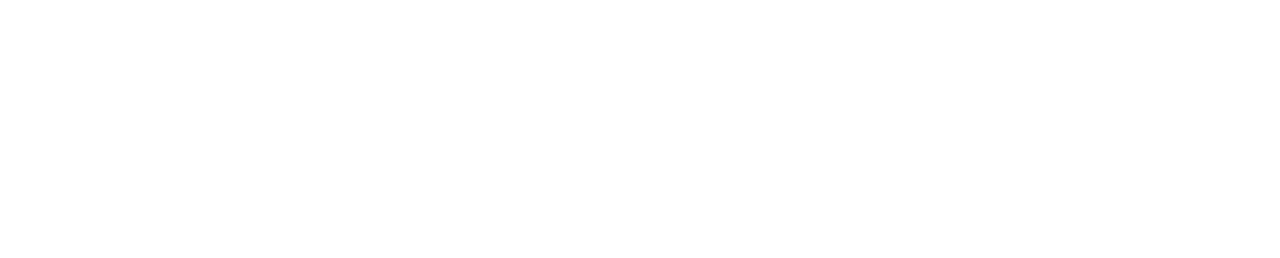
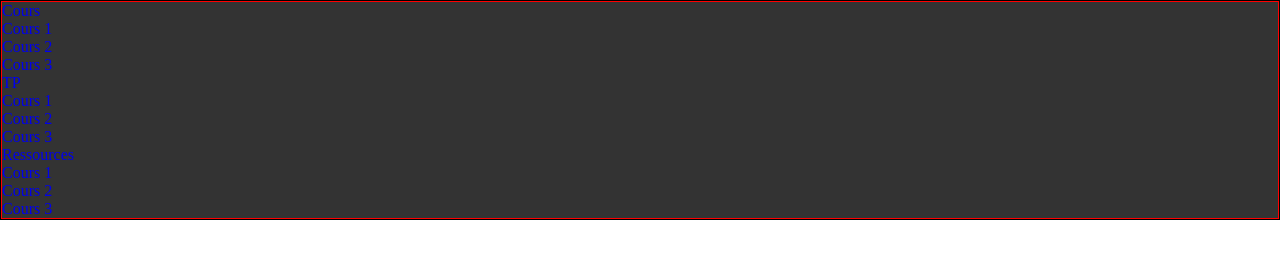
Before and after one commit to CallensJ/hub-js, a website built with Vite: page index.html in a window 1280 px wide. Built offline with nearby package versions, Linux system fonts and the light colour scheme.

Commit message:
added dropdown menu and general styles

```diff
--- a/index.html
+++ b/index.html
@@ -1,4 +1,4 @@
-<!doctype html>
+<!DOCTYPE html>
 <html lang="en">
   <head>
     <meta charset="UTF-8" />
@@ -7,7 +7,38 @@
     <title>Vite App</title>
   </head>
   <body>
-
+    <div class="container">
+      <section id="hero">
+        <nav class="navbar">
+          <ul class="navbar__list">
+            <li class="dropdown">
+              <a href="#" class="dropdown__link">Cours</a>
+              <ul class="dropdown__menu">
+                <li><a href="#">Cours 1</a></li>
+                <li><a href="#">Cours 2</a></li>
+                <li><a href="#">Cours 3</a></li>
+              </ul>
+            </li>
+            <li class="dropdown">
+              <a href="#" class="dropdown__link">TP</a>
+              <ul class="dropdown__menu">
+                <li><a href="#">Cours 1</a></li>
+                <li><a href="#">Cours 2</a></li>
+                <li><a href="#">Cours 3</a></li>
+              </ul>
+            </li>
+            <li class="dropdown">
+              <a href="#" class="dropdown__link">Ressources</a>
+              <ul class="dropdown__menu">
+                <li><a href="#">Cours 1</a></li>
+                <li><a href="#">Cours 2</a></li>
+                <li><a href="#">Cours 3</a></li>
+              </ul>
+            </li>
+          </ul>
+        </nav>
+      </section>
+    </div>
     <script type="module" src="/main.js"></script>
   </body>
 </html>
--- a/sass/_global.scss
+++ b/sass/_global.scss
@@ -0,0 +1,30 @@
+/* GENERAL STYLES AND CLASSES */
+
+* {
+    box-sizing: border-box;
+    margin: 0;
+    padding: 0;
+  }
+
+  html {
+    font-size: 100%;
+  }
+  li {
+    list-style-type: none;
+  }
+  a {
+    text-decoration: none;
+  }
+
+
+$bg-color: #333;
+$text-primary: #fff;
+$dropdown-color: #444;
+
+
+.container{
+    max-width: 1440px;
+    border : 1px solid black;
+    margin: 0 auto;
+
+}
--- a/sass/_navbar.scss
+++ b/sass/_navbar.scss
@@ -0,0 +1,5 @@
+@use 'global' as *;
+.navbar{
+    border: 1px solid red;
+    background-color: $bg-color;
+}
```
